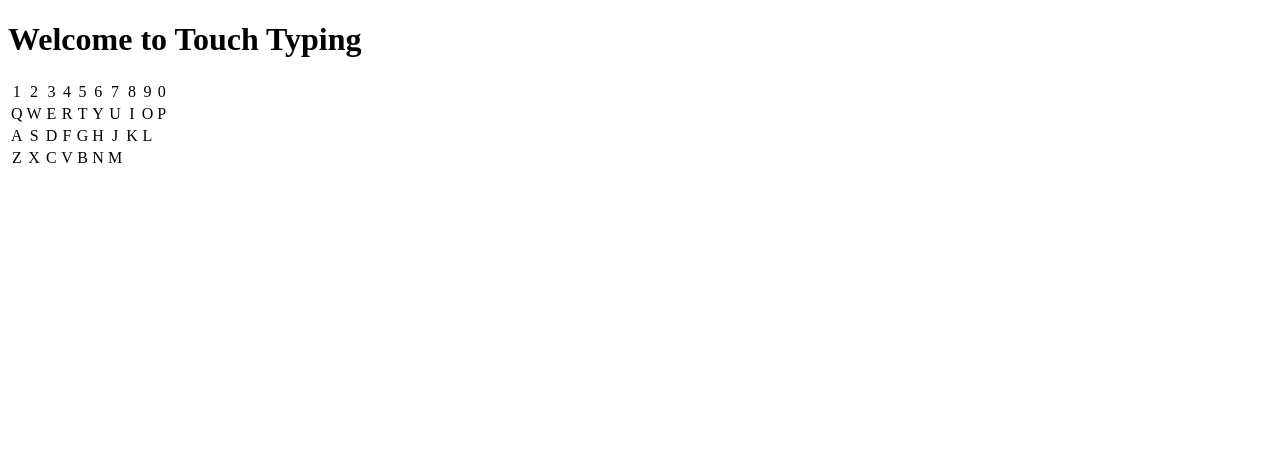
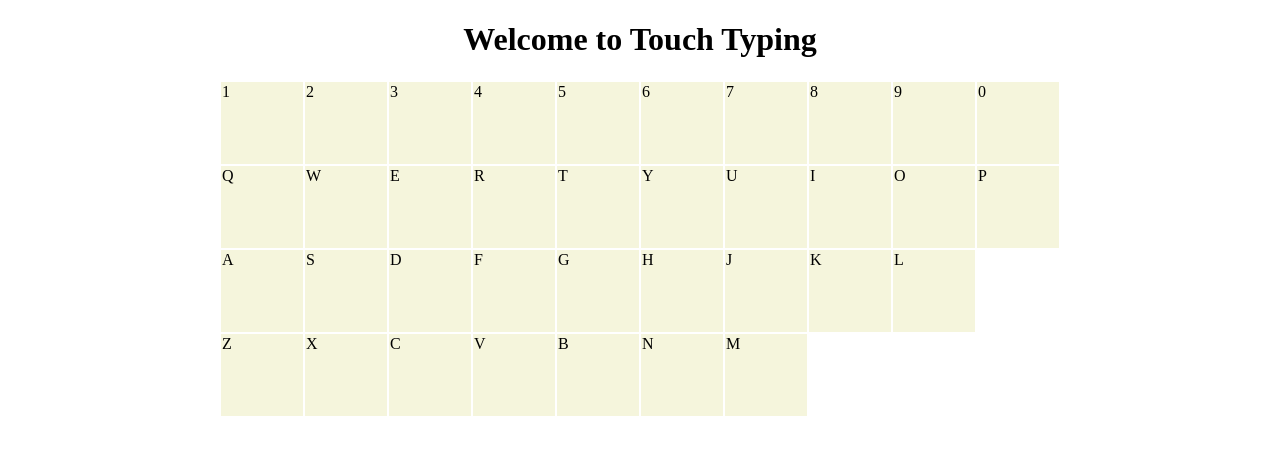
Before and after one commit to t-mochizuki/touch-typing, a plain HTML site: page docs/index.html in a window 1280 px wide. Drawn offline with Linux system fonts and the light colour scheme.

Commit message:
center the keyboard

```diff
--- a/docs/index.html
+++ b/docs/index.html
@@ -10,7 +10,6 @@
     <h1>Welcome to Touch Typing</h1>
 
     <table>
-      <tbody>
       <tr>
         <td id="1">1</td>
         <td id="2">2</td>
@@ -58,7 +57,6 @@
         <td id="n">N</td>
         <td id="m">M</td>
       </tr>
-      </tbody>
     </table>
   </body>
 </html>
--- a/docs/style.css
+++ b/docs/style.css
@@ -1,3 +1,16 @@
-td {
+h1 {
   text-align: center;
 }
+
+table {
+  margin-left: auto;
+  margin-right: auto;
+}
+
+table tr td {
+  background-color: beige;
+  height: 80px;
+  width: 80px;
+  text-align: justify;
+  vertical-align: top;
+}
```
Lines whose indentation alone changed are shown as unchanged.
